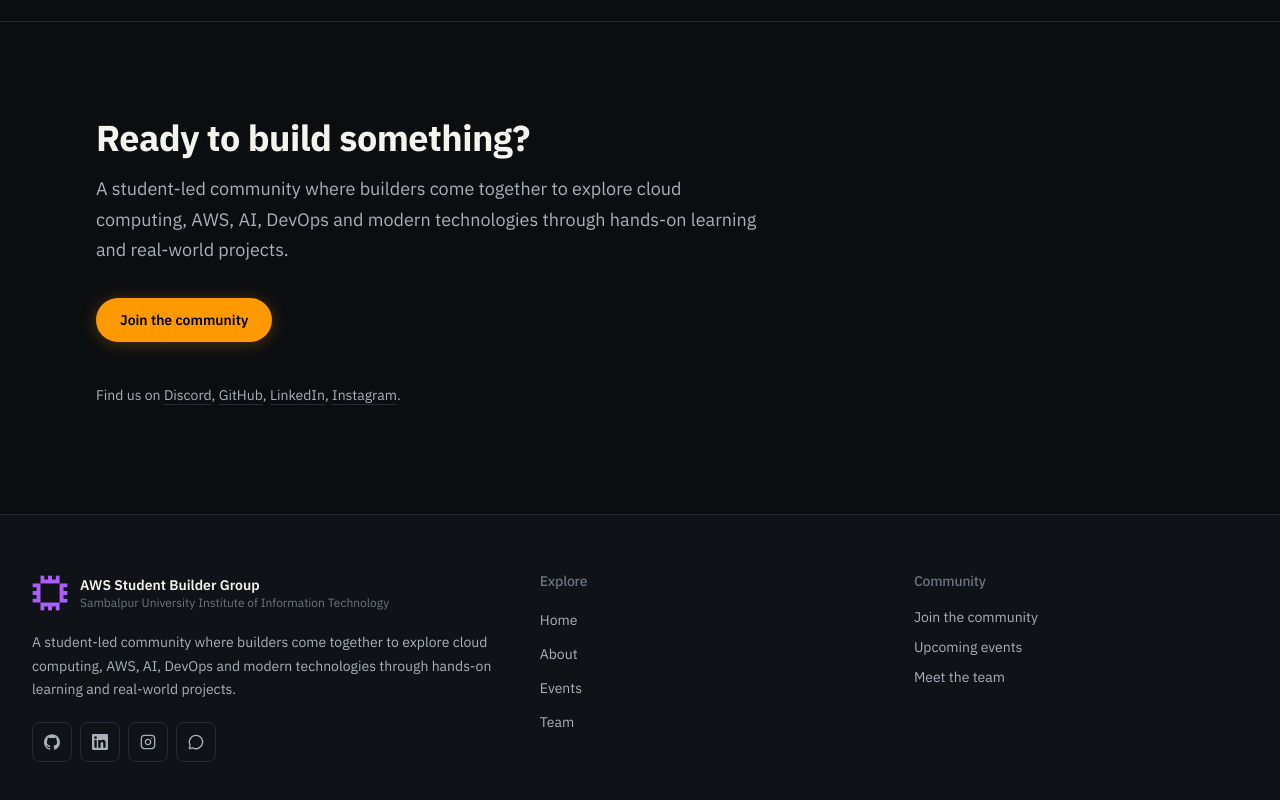
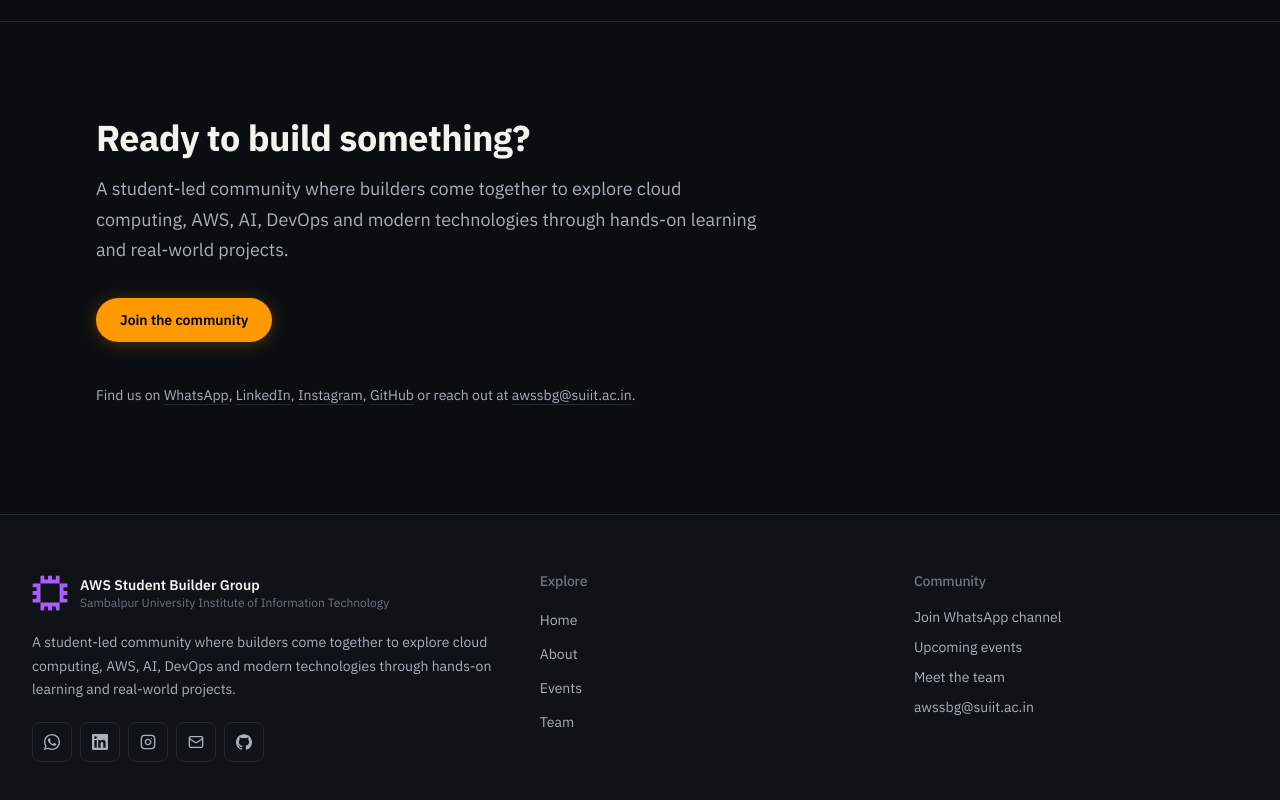
Before and after one commit to deba608/AWS_SBG, a Next.js app: page / in a window 1280 px wide. Shown: the part 3855-4655 px from the top of the page. Built offline with nearby package versions, Linux system fonts and the light colour scheme.

Commit message:
feat: initialize site landing page with project constants and core components

```diff
--- a/src/app/page.tsx
+++ b/src/app/page.tsx
@@ -56,7 +56,7 @@
   },
   {
     name: "Community",
-    description: "Meet fellow builders at SUIIT and stay in touch on Discord.",
+    description: "Meet fellow builders at SUIIT and stay in touch on WhatsApp.",
   },
 ];
 
--- a/src/components/Footer.tsx
+++ b/src/components/Footer.tsx
@@ -1,13 +1,20 @@
-import { MessageCircle } from "lucide-react";
 import Link from "next/link";
 import { NAV_LINKS, SITE } from "@/lib/constants";
-import { GithubIcon, InstagramIcon, LinkedinIcon, Logo } from "./icons";
+import {
+  GithubIcon,
+  InstagramIcon,
+  LinkedinIcon,
+  Logo,
+  MailIcon,
+  WhatsAppIcon,
+} from "./icons";
 
 const socials = [
-  { label: "GitHub", href: SITE.links.github, Icon: GithubIcon },
+  { label: "WhatsApp", href: SITE.links.whatsapp, Icon: WhatsAppIcon },
   { label: "LinkedIn", href: SITE.links.linkedin, Icon: LinkedinIcon },
   { label: "Instagram", href: SITE.links.instagram, Icon: InstagramIcon },
-  { label: "Discord", href: SITE.links.discord, Icon: MessageCircle },
+  { label: "Email", href: SITE.links.email, Icon: MailIcon },
+  { label: "GitHub", href: SITE.links.github, Icon: GithubIcon },
 ];
 
 export default function Footer() {
@@ -34,8 +41,8 @@
               <a
                 key={label}
                 href={href}
-                target="_blank"
-                rel="noopener noreferrer"
+                target={href.startsWith("mailto:") ? undefined : "_blank"}
+                rel={href.startsWith("mailto:") ? undefined : "noopener noreferrer"}
                 aria-label={`${SITE.name} on ${label}`}
                 className="inline-flex h-10 w-10 items-center justify-center rounded-lg border border-line text-fog transition-colors hover:border-faint hover:text-cream"
               >
@@ -66,7 +73,7 @@
           <ul className="mt-4 space-y-2.5 text-sm text-fog">
             <li>
               <a href={SITE.links.join} target="_blank" rel="noopener noreferrer" className="transition-colors hover:text-cream">
-                Join the community
+                Join WhatsApp channel
               </a>
             </li>
             <li>
@@ -78,6 +85,11 @@
               <Link href="/team" className="transition-colors hover:text-cream">
                 Meet the team
               </Link>
+            </li>
+            <li>
+              <a href={SITE.links.email} className="transition-colors hover:text-cream">
+                {SITE.email}
+              </a>
             </li>
           </ul>
         </div>
--- a/src/components/JoinCTA.tsx
+++ b/src/components/JoinCTA.tsx
@@ -3,10 +3,10 @@
 import { SITE } from "@/lib/constants";
 
 const channels = [
-  { label: "Discord", href: SITE.links.discord },
-  { label: "GitHub", href: SITE.links.github },
+  { label: "WhatsApp", href: SITE.links.whatsapp },
   { label: "LinkedIn", href: SITE.links.linkedin },
   { label: "Instagram", href: SITE.links.instagram },
+  { label: "GitHub", href: SITE.links.github },
 ];
 
 export default function JoinCTA() {
@@ -40,9 +40,17 @@
                 >
                   {channel.label}
                 </a>
-                {i < channels.length - 1 ? ", " : "."}
+                {i < channels.length - 1 ? ", " : " "}
               </span>
             ))}
+            or reach out at{" "}
+            <a
+              href={SITE.links.email}
+              className="inline-flex min-h-[44px] items-center underline decoration-line underline-offset-4 transition-colors hover:text-cream hover:decoration-brand"
+            >
+              {SITE.email}
+            </a>
+            .
           </p>
         </div>
       </Container>
--- a/src/components/icons.tsx
+++ b/src/components/icons.tsx
@@ -55,3 +55,29 @@
     </svg>
   );
 }
+
+export function WhatsAppIcon({ className }: { className?: string }) {
+  return (
+    <svg viewBox="0 0 24 24" fill="currentColor" className={className} aria-hidden>
+      <path d="M12.031 0C5.395 0 .016 5.378.016 12.014c0 2.12.553 4.187 1.604 6.01L0 24l6.166-1.618a11.96 11.96 0 0 0 5.865 1.52h.005c6.634 0 12.014-5.38 12.015-12.017A11.93 11.93 0 0 0 20.55 3.518 11.93 11.93 0 0 0 12.031 0zm-.005 21.986a9.98 9.98 0 0 1-5.093-1.393l-.365-.216-3.782.991 1.01-3.687-.238-.378a9.94 9.94 0 0 1-1.528-5.289c0-5.514 4.486-10 10.003-10a9.94 9.94 0 0 1 7.07 2.93 9.94 9.94 0 0 1 2.932 7.07c-.002 5.515-4.488 10.002-10.009 10.002zm5.485-7.491c-.3-.15-1.777-.876-2.052-.976-.275-.1-.475-.15-.675.15-.2.3-.775.976-.95 1.176-.175.2-.35.225-.65.075-.3-.15-1.267-.467-2.414-1.489-.892-.796-1.494-1.78-1.669-2.08-.175-.3-.019-.463.131-.612.135-.135.3-.35.45-.525.15-.175.2-.3.3-.5.1-.2.05-.375-.025-.525-.075-.15-.675-1.626-.925-2.226-.244-.585-.492-.505-.675-.514-.175-.009-.375-.011-.575-.011s-.525.075-.8.375c-.275.3-1.05 1.026-1.05 2.502s1.075 2.903 1.225 3.103c.15.2 2.115 3.23 5.124 4.53 3.009 1.3 3.009.867 3.559.817.55-.05 1.777-.726 2.027-1.427.25-.701.25-1.302.175-1.427-.075-.125-.275-.2-.575-.35z" />
+    </svg>
+  );
+}
+
+export function MailIcon({ className }: { className?: string }) {
+  return (
+    <svg
+      viewBox="0 0 24 24"
+      fill="none"
+      stroke="currentColor"
+      strokeWidth="2"
+      strokeLinecap="round"
+      strokeLinejoin="round"
+      className={className}
+      aria-hidden
+    >
+      <rect width="20" height="16" x="2" y="4" rx="2" />
+      <path d="m22 7-8.97 5.7a1.94 1.94 0 0 1-2.06 0L2 7" />
+    </svg>
+  );
+}
--- a/src/lib/constants.ts
+++ b/src/lib/constants.ts
@@ -5,13 +5,15 @@
   tagline: "Learn → Build → Deploy → Connect",
   description:
     "A student-led community where builders come together to explore cloud computing, AWS, AI, DevOps and modern technologies through hands-on learning and real-world projects.",
+  email: "awssbg@suiit.ac.in",
   links: {
-    join: "https://discord.gg",
+    join: "https://whatsapp.com/channel/0029VbBQOWtJUM2SSgFtil0O",
     github: "https://github.com",
-    linkedin: "https://linkedin.com",
+    linkedin: "https://www.linkedin.com/company/aws-sbg-suiit",
     discord: "https://discord.gg",
-    whatsapp: "https://chat.whatsapp.com",
+    whatsapp: "https://whatsapp.com/channel/0029VbBQOWtJUM2SSgFtil0O",
     instagram: "https://www.instagram.com/awssbg_suiit",
+    email: "mailto:awssbg@suiit.ac.in",
     eventDefault: "https://meetup.com",
     eventCommunityDay:
       "https://meetu.ps/e/Qgc6f/1fcHtj/i?utm_source=sbg-site&utm_medium=event-page&utm_campaign=scd-2026",
@@ -35,8 +37,9 @@
 ] as const;
 
 export const SOCIALS = [
-  { label: "GitHub", href: SITE.links.github, icon: "Github" },
+  { label: "WhatsApp", href: SITE.links.whatsapp, icon: "MessageCircle" },
   { label: "LinkedIn", href: SITE.links.linkedin, icon: "Linkedin" },
   { label: "Instagram", href: SITE.links.instagram, icon: "Instagram" },
-  { label: "Discord", href: SITE.links.discord, icon: "MessageCircle" },
+  { label: "Email", href: SITE.links.email, icon: "Mail" },
+  { label: "GitHub", href: SITE.links.github, icon: "Github" },
 ] as const;
```
